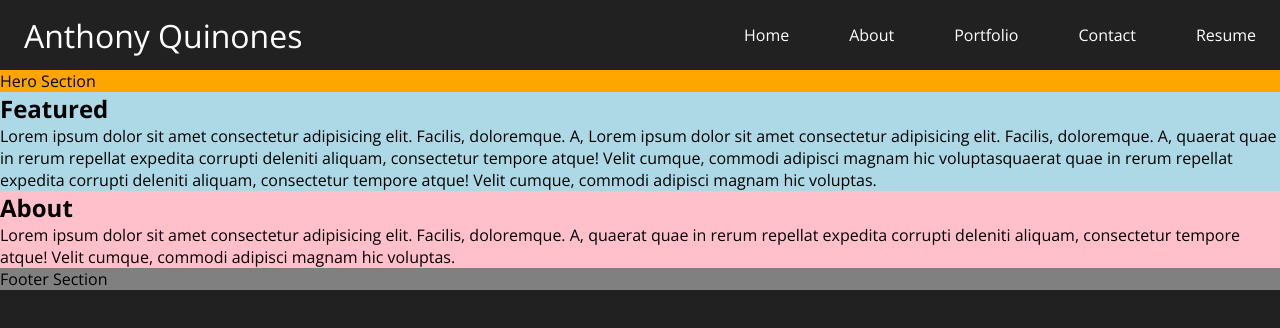
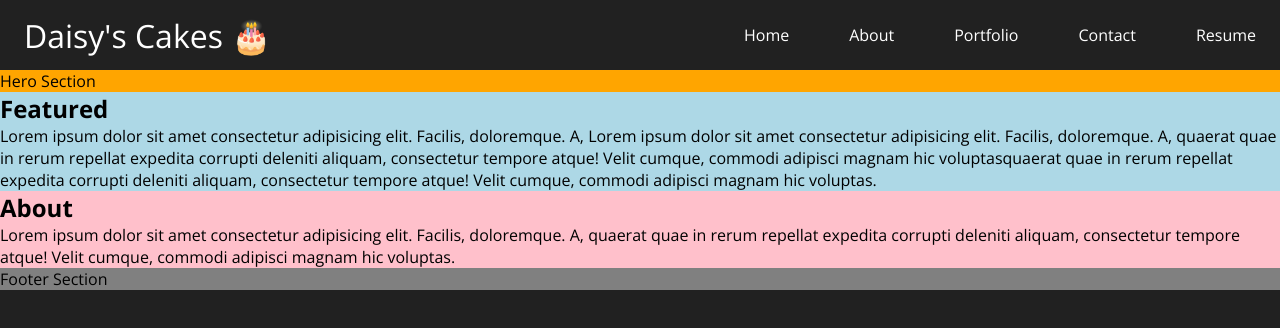
Before and after one commit to darkhorsedev0716/GF-bakehouse-MERN, a React (Create React App) app in the folder client/: page / in a window 1280 px wide. Shown: the top 328 px of the page. Built offline with nearby package versions, Linux system fonts and the light colour scheme.

Commit message:
Updated logo name

```diff
--- a/client/src/components/Navbar.jsx
+++ b/client/src/components/Navbar.jsx
@@ -13,7 +13,7 @@ function Navbar() {
   return (
     <nav className="navbar">
       <a href="#" className="nav-branding">
-        Anthony Quinones
+        {"Daisy's Cakes 🎂"}
       </a>
 
       <ul className={`nav-menu ${isActive ? "" : "active"}`}>
```
